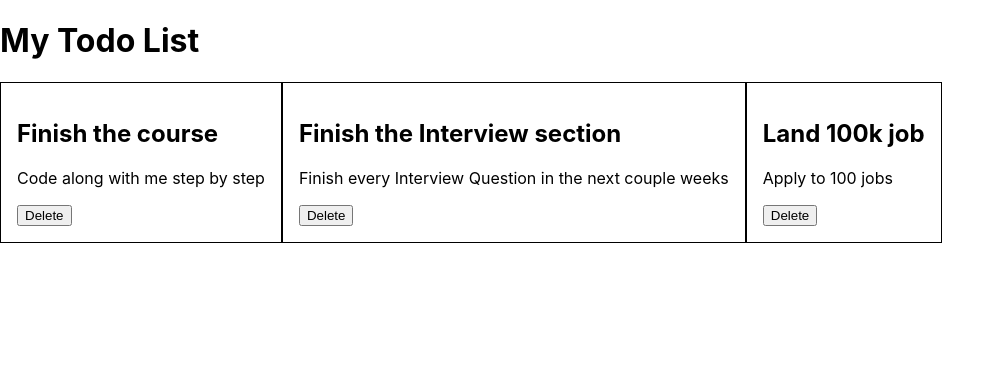
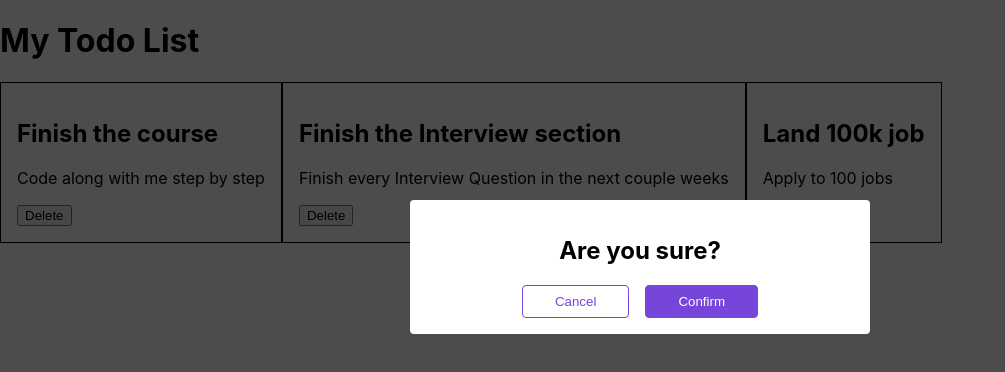
Before and after one commit to SethDimmer123/react-cc, a React (Create React App) app: page / in a window 1280 px wide. Shown: the top 372 px of the page, without its empty margins (0-1005 px from the left). Built offline with nearby package versions, Linux system fonts and the light colour scheme.

Commit message:
initial commit

```diff
--- a/src/App.jsx
+++ b/src/App.jsx
@@ -15,7 +15,7 @@ function App() {
       <Todo title ="Land 100k job"
       paragraph="Apply to 100 jobs"/>
       </div>
-      {/* <Modal /> */}
+      <Modal title ="Are you sure?" />
     </>
   );
 }
--- a/src/components/Modal.jsx
+++ b/src/components/Modal.jsx
@@ -1,11 +1,11 @@
 import './Modal.css'
 
-function Modal() {
-  console.log()
+function Modal({title}) {
+  console.log(title)
     return (
 <div>
     <div className="modal">
-      <p className="modal__title">Are Your sure?</p>
+      <h2>{title}</h2>
       <div className="modal__buttons">
         <button className="btn btn__cancel">Cancel</button>
         <button className="btn">Confirm</button>
```
